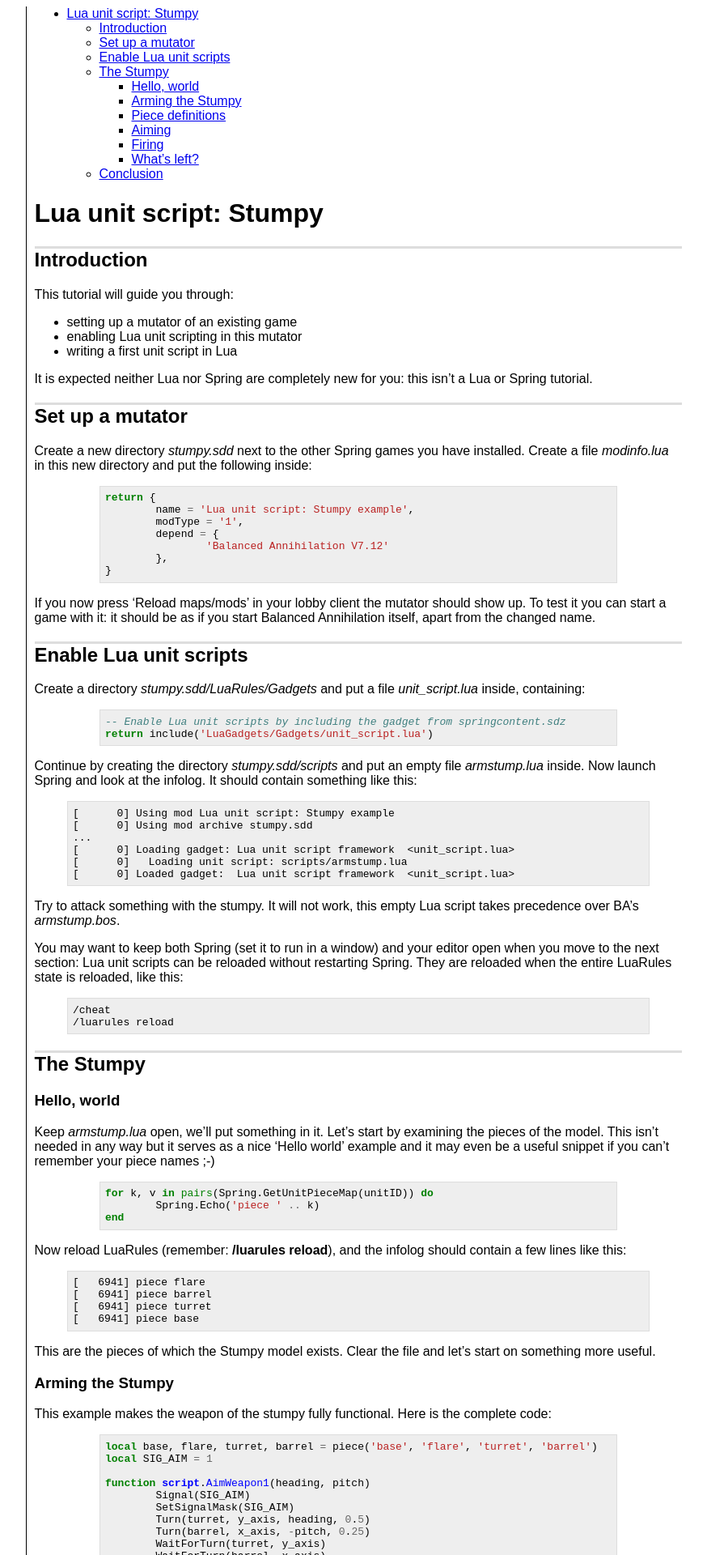
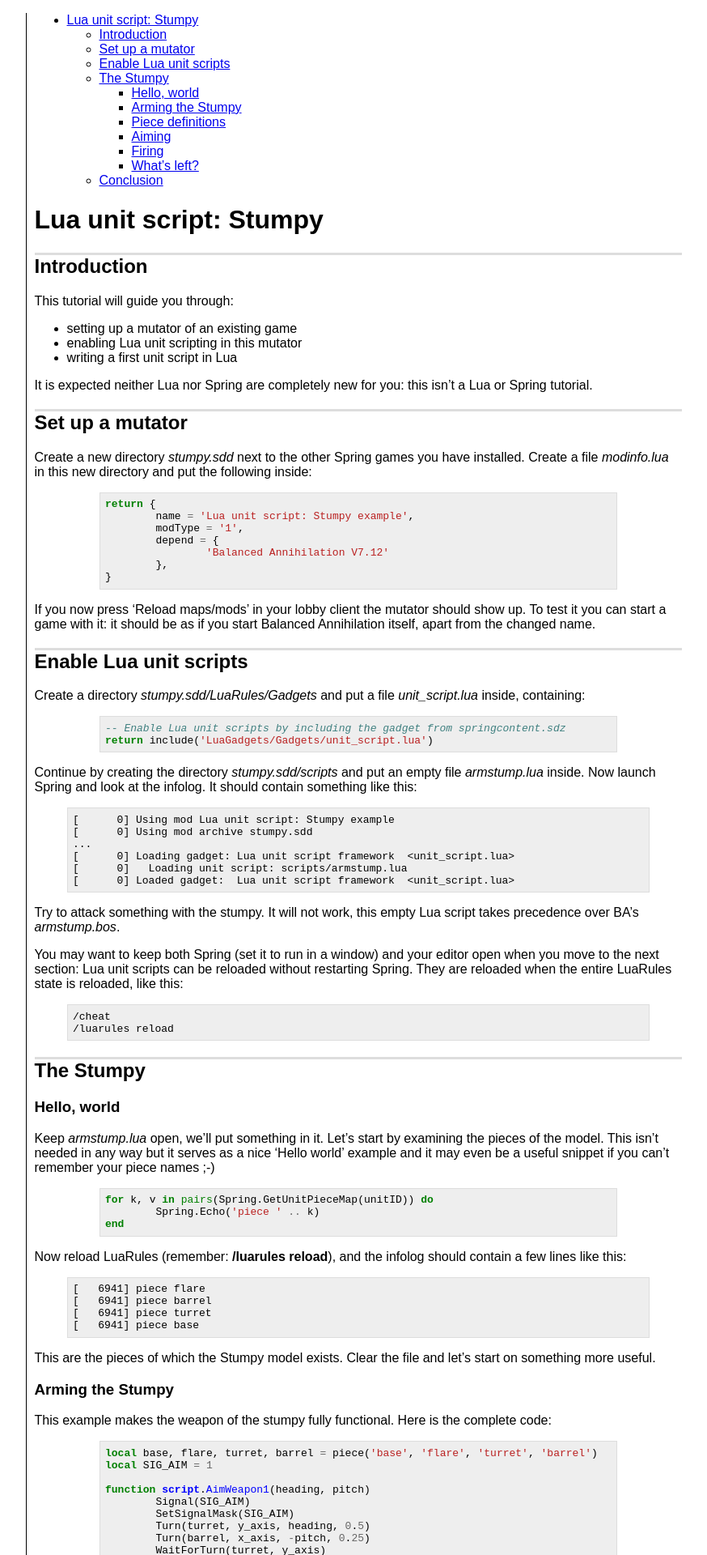
Before and after one commit to tvo/tvo.github.com, a Jekyll site: the page built from spring/_posts/2010-04-19-lus-stumpy.md, in a window 1280 px wide. Shown: the top 1920 px of the page at 81% size, without its empty margins (203-1077 px from the left). Built offline with Jekyll 4.4.1, drawn with Linux system fonts in a browser that asks for light colours.

Commit message:
add document type declaration

```diff
--- a/_layouts/index.html
+++ b/_layouts/index.html
@@ -1,8 +1,9 @@
+<!DOCTYPE html PUBLIC "-//W3C//DTD HTML 4.01//EN" "http://www.w3.org/TR/html4/strict.dtd">
 <html>
 <head>
 <meta http-equiv="Content-Type" content="text/html; charset=utf-8">
 <title>{{page.title}}</title>
-<link href="/stylesheets/screen.css" type="text/css" rel="stylesheet" />
+<link href="/stylesheets/screen.css" type="text/css" rel="stylesheet">
 </head>
 <body>
 
--- a/_layouts/post.html
+++ b/_layouts/post.html
@@ -1,9 +1,10 @@
+<!DOCTYPE html PUBLIC "-//W3C//DTD HTML 4.01//EN" "http://www.w3.org/TR/html4/strict.dtd">
 <html>
 <head>
 <meta http-equiv="Content-Type" content="text/html; charset=utf-8">
 <title>{{page.title}}</title>
-<link href="/stylesheets/screen.css" type="text/css" rel="stylesheet" />
-<link href="/stylesheets/pygments.css" type="text/css" rel="stylesheet" />
+<link href="/stylesheets/screen.css" type="text/css" rel="stylesheet">
+<link href="/stylesheets/pygments.css" type="text/css" rel="stylesheet">
 </head>
 <body>
 
```
